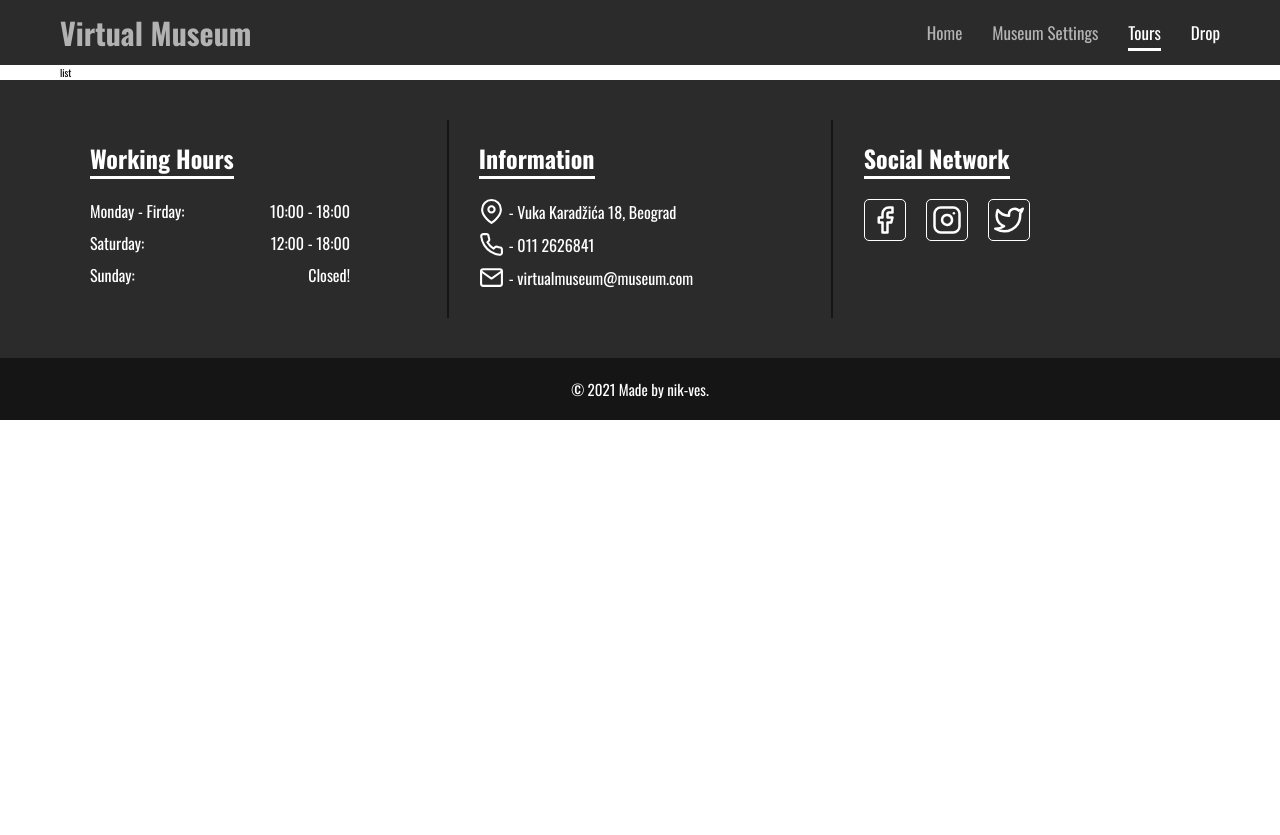
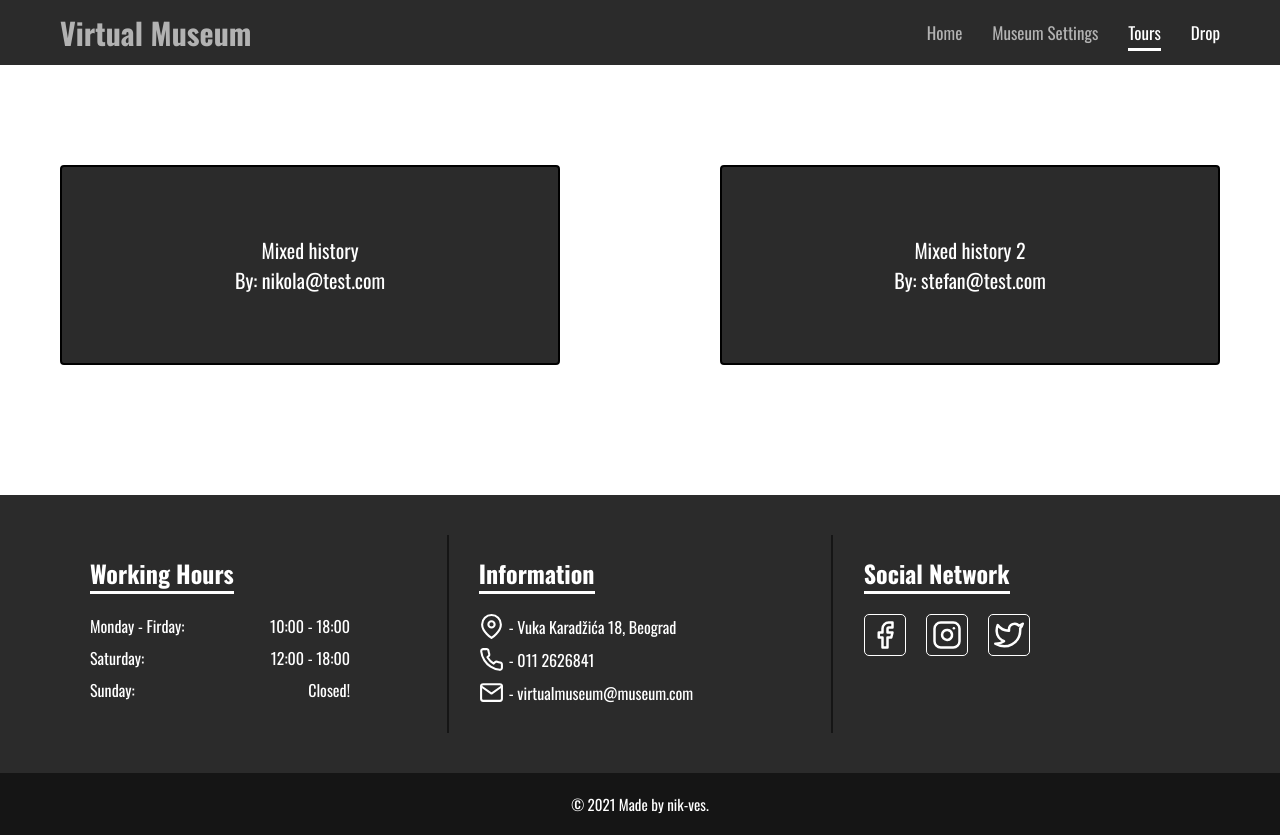
Before and after one commit to nik-ves/virtual-museum-app, a React (Create React App) app: page /tours in a window 1280 px wide. Before the commit the page ends 800 px from the top, so only its background shows below. Built offline with nearby package versions, Linux system fonts and the light colour scheme.

Commit message:
Tours list basic styling

```diff
--- a/src/components/toursPage/TourCard.js
+++ b/src/components/toursPage/TourCard.js
@@ -1,5 +1,15 @@
-const TourCard = () => {
-  return <div>card</div>;
+import { Link } from "react-router-dom";
+import classes from "./TourCard.module.css";
+
+const TourCard = ({ tour }) => {
+  return (
+    <Link to="/" className={classes["tour-link"]}>
+      <div className={classes["tour-text"]}>
+        <p>{tour.name}</p>
+        <p>By: {tour.maker}</p>
+      </div>
+    </Link>
+  );
 };
 
 export default TourCard;
--- a/src/components/toursPage/TourCard.module.css
+++ b/src/components/toursPage/TourCard.module.css
@@ -0,0 +1,21 @@
+.tour-link {
+  display: inline-block;
+  height: 20rem;
+  width: 50rem;
+  background-color: var(--main-bg-color);
+  border: 2px solid black;
+  border-radius: 4px;
+  color: white;
+  text-decoration: none;
+  margin-bottom: 3rem;
+  font-size: 2rem;
+}
+
+.tour-text {
+  height: 100%;
+  width: 100%;
+  display: flex;
+  flex-direction: column;
+  justify-content: center;
+  align-items: center;
+}
--- a/src/components/toursPage/ToursList.js
+++ b/src/components/toursPage/ToursList.js
@@ -1,7 +1,20 @@
 import Container from "../UI/Container";
+import { ToursContext } from "../../context/tours-context";
+import { useContext } from "react";
+import classes from "./ToursList.module.css";
+import TourCard from "./TourCard";
 
 const ToursList = () => {
-  return <Container>list</Container>;
+  const tourCtx = useContext(ToursContext);
+  return (
+    <Container>
+      <div className={classes["tours"]}>
+        {tourCtx.tours.map((tour) => {
+          return <TourCard key={tour.id} tour={tour} />;
+        })}
+      </div>
+    </Container>
+  );
 };
 
 export default ToursList;
--- a/src/components/toursPage/ToursList.module.css
+++ b/src/components/toursPage/ToursList.module.css
@@ -0,0 +1,6 @@
+.tours {
+  margin: 10rem auto;
+  display: flex;
+  flex-wrap: wrap;
+  justify-content: space-between;
+}
--- a/src/context/tours-context.js
+++ b/src/context/tours-context.js
@@ -313,8 +313,6 @@ const ToursContextProvider = (props) => {
     setSelectedExhibits([]);
   };
 
-  console.log(tours);
-
   const toursValue = {
     tours,
     addExhibit,
```
Also changed, not shown: src/components/toursPage/TourDetails.js (added), src/components/toursPage/TourDetails.module.css (added), 1 other file (tests, documents, lock files or other folders).
